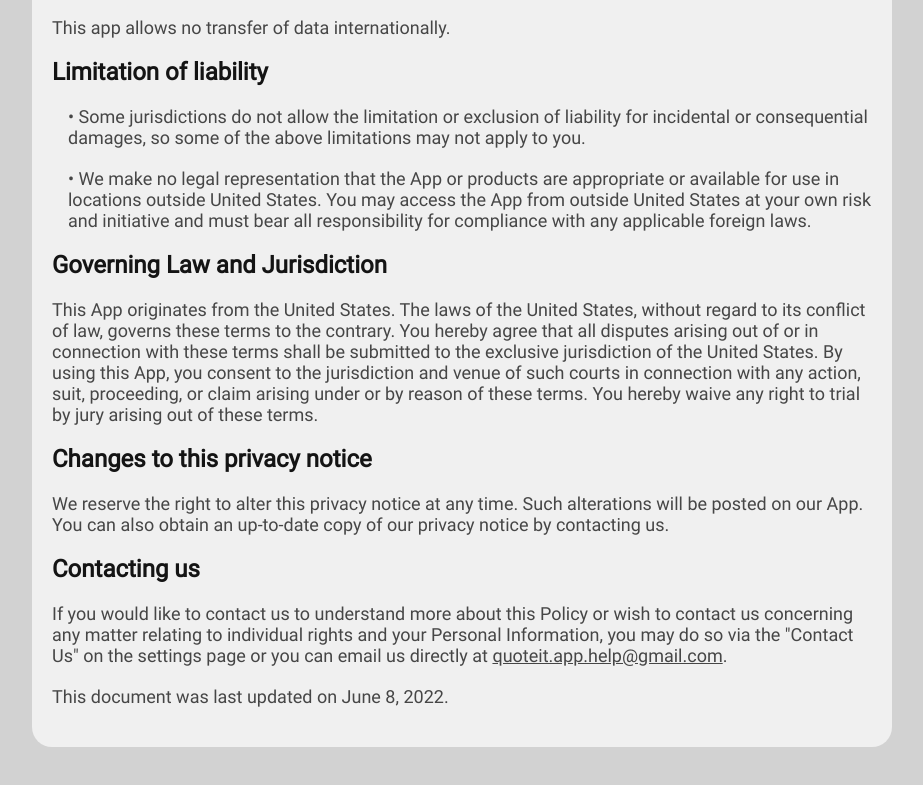
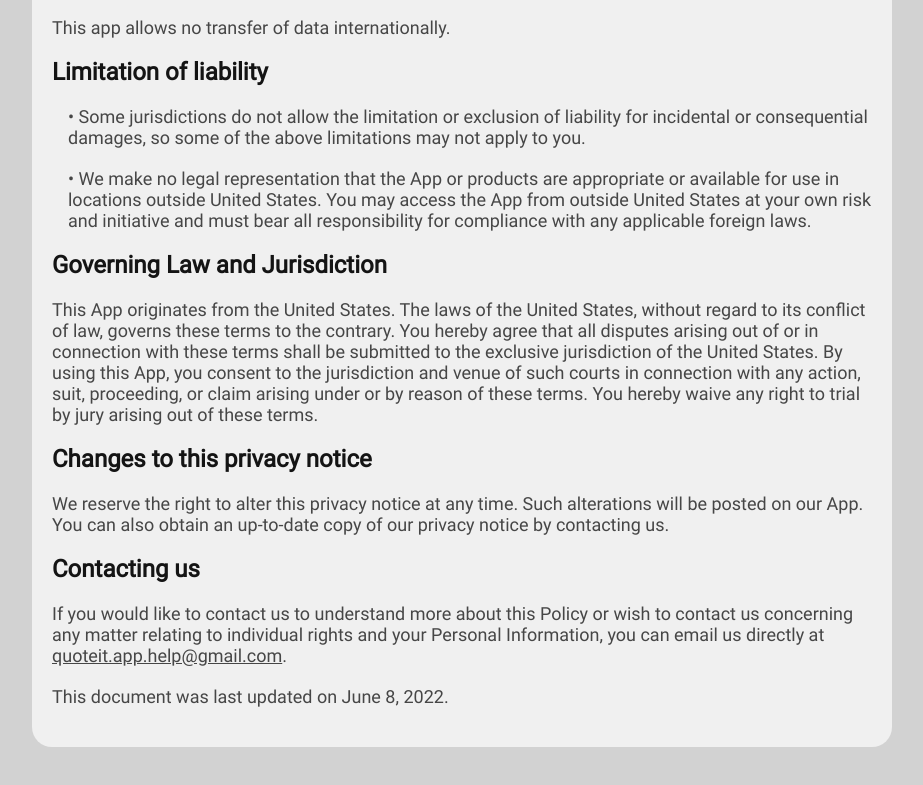
Before and after one commit to mattperls-code-apps/quote-it-app-support, a plain HTML site: page privacy-policy.html in a window 1280 px wide. Shown: the part 4493-5278 px from the top of the page, without its empty margins (178-1101 px from the left). Drawn offline with Linux system fonts and the light colour scheme.

Commit message:
slight rewording

```diff
--- a/privacy-policy.html
+++ b/privacy-policy.html
@@ -223,7 +223,7 @@
             </div>
             <div class="content-subheader">Contacting us</div>
             <div class="content-normal">
-                If you would like to contact us to understand more about this Policy or wish to contact us concerning any matter relating to individual rights and your Personal Information, you may do so via the "Contact Us" on the settings page or you can email us directly at <a class="content-link" href="mailto:quoteit.app.help@gmail.com" target="_blank">quoteit.app.help@gmail.com</a>.
+                If you would like to contact us to understand more about this Policy or wish to contact us concerning any matter relating to individual rights and your Personal Information, you can email us directly at <a class="content-link" href="mailto:quoteit.app.help@gmail.com" target="_blank">quoteit.app.help@gmail.com</a>.
             </div>
             <div class="content-normal">
                 This document was last updated on June 8, 2022.
```
